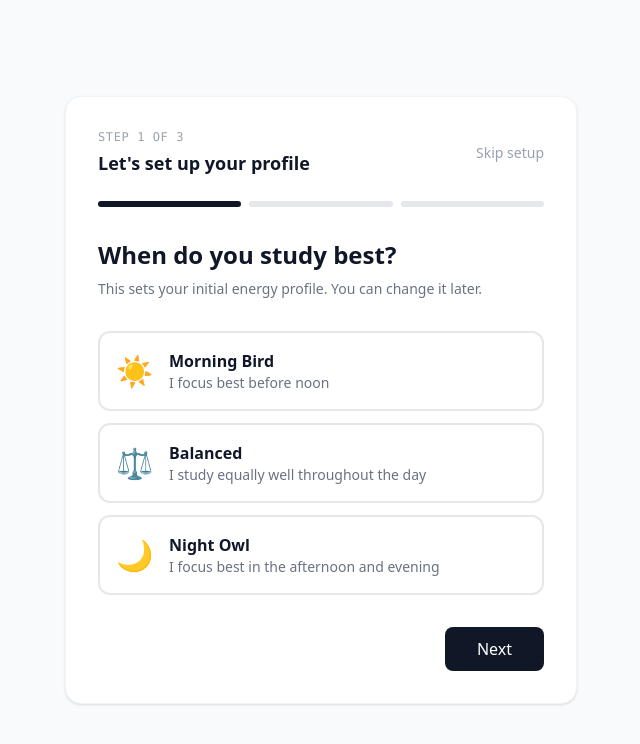
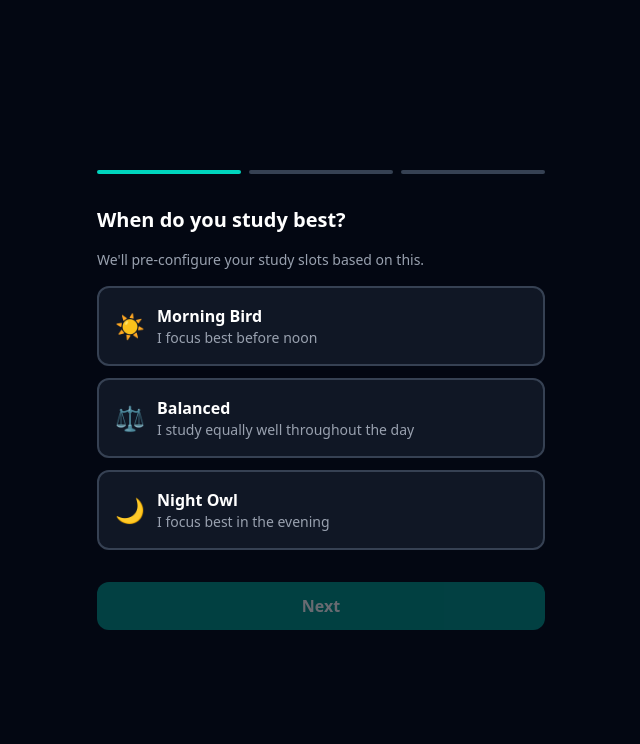
Before and after one commit to kyashark/MASSS, a React (Vite) app in the folder frontend/: page /onboarding in a window 1280 px wide. Shown: the top 744 px of the page, without its empty margins (319-959 px from the left). Built offline with nearby package versions, Linux system fonts and the light colour scheme; sample sign-in values are in the browser's storage.

Commit message:
feat(frontend): redesign onboarding with custom slot configurator

```diff
--- a/frontend/src/pages/Onboarding.jsx
+++ b/frontend/src/pages/Onboarding.jsx
@@ -1,93 +1,61 @@
-import { useState } from "react";
+import { useState, useEffect } from "react";
+import axiosClient from "../api/axiosClient";
 import { useNavigate } from "react-router-dom";
-import axiosClient from "../api/axiosClient";
-import {
-  ACTIVITY_LABELS,
-  ACTIVITY_TYPES,
-  DAY_LABELS,
-  DAYS_OF_WEEK,
-} from "../constants/enums";
 
-// ── Step Data ─────────────────────────────────────────────────────────────────
+const SLOT_ORDER = ["morning", "afternoon", "evening"];
+
+const SLOT_ICONS = {
+  morning: "☀️",
+  afternoon: "🌤️",
+  evening: "🌙",
+};
 
 const CHRONOTYPES = [
   {
-    id:          "morning_bird",   // ← lowercase with underscore
-    label:       "Morning Bird",
-    icon:        "☀️",
+    id: "morning_bird",
+    label: "Morning Bird",
+    icon: "☀️",
     description: "I focus best before noon",
-    slots: { morning: 6, afternoon: 3, evening: 1 },   // ← lowercase
   },
   {
-    id:          "balanced",
-    label:       "Balanced",
-    icon:        "⚖️",
+    id: "balanced",
+    label: "Balanced",
+    icon: "⚖️",
     description: "I study equally well throughout the day",
-    slots: { morning: 4, afternoon: 4, evening: 4 },
   },
   {
-    id:          "night_owl",
-    label:       "Night Owl",
-    icon:        "🌙",
-    description: "I focus best in the afternoon and evening",
-    slots: { morning: 1, afternoon: 4, evening: 6 },
+    id: "night_owl",
+    label: "Night Owl",
+    icon: "🌙",
+    description: "I focus best in the evening",
   },
 ];
 
-const DAYS = DAYS_OF_WEEK;
-const DAYS_SHORT = ["Mon", "Tue", "Wed", "Thu", "Fri", "Sat", "Sun"];
-
-// ── Sub Components ────────────────────────────────────────────────────────────
-
-function StepIndicator({ current, total }) {
+// ── Step 1: Chronotype ────────────────────────────────────────────────────────
+function ChronotypeStep({ selected, onSelect }) {
   return (
-    <div className="flex items-center gap-2 mb-8">
-      {Array.from({ length: total }).map((_, i) => (
-        <div
-          key={i}
-          className={`h-1.5 flex-1 rounded-full transition-all duration-300 ${
-            i < current ? "bg-gray-900" : "bg-gray-200"
-          }`}
-        />
-      ))}
-    </div>
-  );
-}
-
-// ── Step 1: Chronotype ────────────────────────────────────────────────────────
-
-function ChronotypeStep({ value, onChange }) {
-  return (
-    <div>
-      <h2 className="text-2xl font-bold text-gray-900 mb-2">
-        When do you study best?
-      </h2>
-      <p className="text-gray-500 text-sm mb-8">
-        This sets your initial energy profile. You can change it later.
+    <div className="space-y-4">
+      <h2 className="text-xl font-bold text-white">When do you study best?</h2>
+      <p className="text-gray-400 text-sm">
+        We'll pre-configure your study slots based on this.
       </p>
-
-      <div className="space-y-3">
-        {CHRONOTYPES.map((type) => (
+      <div className="grid gap-3">
+        {CHRONOTYPES.map((c) => (
           <button
-            key={type.id}
-            onClick={() => onChange(type)}
-            className={`w-full p-4 rounded-xl border-2 text-left transition-all ${
-              value?.id === type.id
-                ? "border-gray-900 bg-gray-50"
-                : "border-gray-200 hover:border-gray-300"
+            key={c.id}
+            onClick={() => onSelect(c.id)}
+            className={`p-4 rounded-xl text-left border-2 transition-all ${
+              selected === c.id
+                ? "border-teal-400 bg-teal-900/30"
+                : "border-gray-700 bg-gray-800/50 hover:border-gray-500"
             }`}
           >
-            <div className="flex items-center gap-4">
-              <span className="text-3xl">{type.icon}</span>
+            <div className="flex items-center gap-3">
+              <span className="text-2xl">{c.icon}</span>
               <div>
-                <div className="font-semibold text-gray-900">{type.label}</div>
-                <div className="text-sm text-gray-500">{type.description}</div>
+                <div className="font-semibold text-white">{c.label}</div>
+                <div className="text-sm text-gray-400">{c.description}</div>
               </div>
-              {value?.id === type.id && (
-                <div className="ml-auto w-5 h-5 rounded-full bg-gray-900 flex items-center justify-center">
-                  <div className="w-2 h-2 rounded-full bg-white" />
-                </div>
-              )}
             </div>
           </button>
         ))}
@@ -96,146 +64,91 @@ function ChronotypeStep({ value, onChange }) {
   );
 }
 
-// ── Step 2: Weekly Routine ────────────────────────────────────────────────────
-
-function RoutineStep({ events, onChange }) {
+// ── Step 2: Routine ───────────────────────────────────────────────────────────
+function RoutineStep({ events, onAdd, onRemove }) {
   const [form, setForm] = useState({
     name: "",
     activity_type: "class",
     days: [],
     start_time: "09:00",
-    end_time: "10:00",
+    end_time: "11:00",
   });
 
+  const DAYS = ["monday", "tuesday", "wednesday", "thursday", "friday", "saturday", "sunday"];
+  const DAY_LABELS = ["Mon", "Tue", "Wed", "Thu", "Fri", "Sat", "Sun"];
+
   const toggleDay = (day) => {
-    setForm((prev) => ({
-      ...prev,
-      days: prev.days.includes(day)
-        ? prev.days.filter((d) => d !== day)
-        : [...prev.days, day],
+    setForm((f) => ({
+      ...f,
+      days: f.days.includes(day) ? f.days.filter((d) => d !== day) : [...f.days, day],
     }));
   };
 
-  const addEvent = () => {
+  const handleAdd = () => {
     if (!form.name || form.days.length === 0) return;
-    onChange([...events, { ...form, id: Date.now() }]);
-    setForm({
-      name: "",
-      activity_type: "class",
-      days: [],
-      start_time: "09:00",
-      end_time: "10:00",
-    });
-  };
-
-  const removeEvent = (id) => {
-    onChange(events.filter((e) => e.id !== id));
+    onAdd({ ...form });
+    setForm({ name: "", activity_type: "class", days: [], start_time: "09:00", end_time: "11:00" });
   };
 
   return (
-    <div>
-      <h2 className="text-2xl font-bold text-gray-900 mb-2">
-        Add your weekly schedule
-      </h2>
-      <p className="text-gray-500 text-sm mb-6">
-        Classes, work, and fixed commitments. The AI uses this to avoid
-        scheduling tasks during your busy times.
+    <div className="space-y-4">
+      <h2 className="text-xl font-bold text-white">Your weekly commitments</h2>
+      <p className="text-gray-400 text-sm">
+        Add classes, work, or other fixed events. Optional — skip if you prefer.
       </p>
 
-      {/* Add Event Form */}
-      <div className="bg-gray-50 rounded-xl p-4 mb-4 space-y-3">
-        <div className="grid grid-cols-2 gap-3">
+      <div className="bg-gray-800 rounded-xl p-4 space-y-3">
         <input
-            type="text"
-            placeholder="e.g. Physics Lecture"
+          className="w-full bg-gray-700 text-white rounded-lg px-3 py-2 text-sm"
+          placeholder="Event name (e.g. Physics Lecture)"
           value={form.name}
-            onChange={(e) => setForm({ ...form, name: e.target.value })}
-            className="col-span-2 px-3 py-2 border border-gray-300 rounded-lg text-sm outline-none focus:ring-2 focus:ring-gray-900"
+          onChange={(e) => setForm((f) => ({ ...f, name: e.target.value }))}
         />
-
+        <div className="flex gap-2">
           <select
+            className="flex-1 bg-gray-700 text-white rounded-lg px-3 py-2 text-sm"
             value={form.activity_type}
-            onChange={(e) =>
-              setForm({ ...form, activity_type: e.target.value })
-            }
-            className="px-3 py-2 border border-gray-300 rounded-lg text-sm outline-none bg-white"
+            onChange={(e) => setForm((f) => ({ ...f, activity_type: e.target.value }))}
           >
-            {ACTIVITY_TYPES.map((activity) => (
-              <option key={activity} value={activity}>{ACTIVITY_LABELS[activity]}</option>
-            ))}
+            <option value="class">Class</option>
+            <option value="work">Work</option>
+            <option value="habit">Habit</option>
           </select>
-
-          <div className="grid grid-cols-2 gap-2">
-            <input
-              type="time"
-              value={form.start_time}
-              onChange={(e) =>
-                setForm({ ...form, start_time: e.target.value })
-              }
-              className="px-2 py-2 border border-gray-300 rounded-lg text-sm outline-none"
-            />
-            <input
-              type="time"
-              value={form.end_time}
-              onChange={(e) => setForm({ ...form, end_time: e.target.value })}
-              className="px-2 py-2 border border-gray-300 rounded-lg text-sm outline-none"
-            />
+          <input type="time" className="bg-gray-700 text-white rounded-lg px-2 py-2 text-sm"
+            value={form.start_time} onChange={(e) => setForm((f) => ({ ...f, start_time: e.target.value }))} />
+          <span className="text-gray-400 self-center">–</span>
+          <input type="time" className="bg-gray-700 text-white rounded-lg px-2 py-2 text-sm"
+            value={form.end_time} onChange={(e) => setForm((f) => ({ ...f, end_time: e.target.value }))} />
         </div>
-        </div>
-
-        {/* Day Selector */}
-        <div className="flex gap-1.5 flex-wrap">
+        <div className="flex gap-1 flex-wrap">
           {DAYS.map((day, i) => (
-            <button
-              key={day}
-              type="button"
-              onClick={() => toggleDay(day)}
-              className={`px-2.5 py-1 rounded-full text-xs font-semibold border transition-all ${
+            <button key={day} onClick={() => toggleDay(day)}
+              className={`px-2 py-1 rounded text-xs font-medium transition-colors ${
                 form.days.includes(day)
-                  ? "bg-gray-900 text-white border-gray-900"
-                  : "bg-white text-gray-500 border-gray-300"
-              }`}
-            >
-              {DAYS_SHORT[i]}
+                  ? "bg-teal-500 text-white"
+                  : "bg-gray-700 text-gray-400 hover:bg-gray-600"
+              }`}>
+              {DAY_LABELS[i]}
             </button>
           ))}
         </div>
-
-        <button
-          onClick={addEvent}
-          disabled={!form.name || form.days.length === 0}
-          className="w-full py-2 bg-gray-900 text-white rounded-lg text-sm font-medium disabled:opacity-40 transition-opacity"
-        >
-          Add Event
+        <button onClick={handleAdd}
+          className="w-full py-2 rounded-lg bg-teal-600 hover:bg-teal-500 text-white text-sm font-medium transition-colors">
+          + Add Event
         </button>
       </div>
 
-      {/* Event List */}
-      {events.length === 0 ? (
-        <p className="text-center text-gray-400 text-sm py-4">
-          No events added yet. You can skip this and add them later.
-        </p>
-      ) : (
+      {events.length > 0 && (
         <div className="space-y-2">
-          {events.map((event) => (
-            <div
-              key={event.id}
-              className="flex items-center justify-between p-3 bg-white border border-gray-200 rounded-lg"
-            >
+          {events.map((e, i) => (
+            <div key={i} className="flex items-center justify-between bg-gray-800 rounded-lg p-3">
               <div>
-                <div className="text-sm font-medium text-gray-900">
-                  {event.name}
+                <span className="text-white text-sm font-medium">{e.name}</span>
+                <span className="text-gray-400 text-xs ml-2">
+                  {e.start_time}–{e.end_time} · {e.days.join(", ")}
+                </span>
               </div>
-                <div className="text-xs text-gray-500">
-                  {event.days.map((d) => DAY_LABELS[d] || d).join(", ")} · {event.start_time}–{event.end_time}
-                </div>
-              </div>
-              <button
-                onClick={() => removeEvent(event.id)}
-                className="text-gray-400 hover:text-red-500 text-xs font-medium transition-colors"
-              >
-                Remove
-              </button>
+              <button onClick={() => onRemove(i)} className="text-gray-500 hover:text-red-400 text-sm">✕</button>
             </div>
           ))}
         </div>
@@ -244,242 +157,208 @@ function RoutineStep({ events, onChange }) {
   );
 }
 
-// ── Step 3: Capacity ──────────────────────────────────────────────────────────
+// ── Step 3: Custom Slots ──────────────────────────────────────────────────────
+function SlotsStep({ slots, onUpdateSlot }) {
+  return (
+    <div className="space-y-4">
+      <h2 className="text-xl font-bold text-white">Configure your study slots</h2>
+      <p className="text-gray-400 text-sm">
+        Set the name, time window, and capacity for each of your 3 study periods.
+        These are pre-filled based on your chronotype — adjust as needed.
+      </p>
 
-function CapacityStep({ capacity, onChange }) {
-const slots = [
-  { key: "morning",   label: "Morning",   icon: "☀️", hours: "6am – 12pm" },
-  { key: "afternoon", label: "Afternoon", icon: "🌤️", hours: "12pm – 6pm" },
-  { key: "evening",   label: "Evening",   icon: "🌙", hours: "6pm – 12am" },
-];
+      <div className="space-y-4">
+        {SLOT_ORDER.map((slotName) => {
+          const slot = slots.find((s) => s.slot_name === slotName);
+          if (!slot) return null;
 
           return (
-    <div>
-      <h2 className="text-2xl font-bold text-gray-900 mb-2">
-        Set your daily capacity
-      </h2>
-      <p className="text-gray-500 text-sm mb-8">
-        How many 25-minute study sessions can you do per slot?
-        The AI will not schedule more than this.
-      </p>
-
-      <div className="space-y-6">
-        {slots.map((slot) => (
-          <div key={slot.key}>
-            <div className="flex justify-between items-center mb-2">
+            <div key={slotName} className="bg-gray-800 rounded-xl p-4 border border-gray-700 space-y-3">
+              {/* Header */}
               <div className="flex items-center gap-2">
-                <span className="text-xl">{slot.icon}</span>
-                <div>
-                  <div className="text-sm font-semibold text-gray-900">
-                    {slot.label}
-                  </div>
-                  <div className="text-xs text-gray-400">{slot.hours}</div>
-                </div>
-              </div>
-              <div className="text-2xl font-bold text-gray-900">
-                {capacity[slot.key]}
-              </div>
-            </div>
-
-            {/* Progress Bar */}
-            <div className="h-2 bg-gray-100 rounded-full mb-2 overflow-hidden">
-              <div
-                className="h-full bg-gray-900 rounded-full transition-all duration-300"
-                style={{ width: `${(capacity[slot.key] / 12) * 100}%` }}
+                <span className="text-xl">{SLOT_ICONS[slotName]}</span>
+                <input
+                  className="flex-1 bg-gray-700 text-white rounded-lg px-3 py-1.5 text-sm font-medium"
+                  value={slot.slot_label}
+                  onChange={(e) =>
+                    onUpdateSlot(slotName, "slot_label", e.target.value)
+                  }
+                  placeholder="Slot name"
                 />
               </div>
 
-            {/* Slider */}
+              {/* Time Range */}
+              <div className="flex items-center gap-2">
+                <span className="text-gray-400 text-xs w-12">From</span>
+                <input
+                  type="time"
+                  className="flex-1 bg-gray-700 text-white rounded-lg px-3 py-1.5 text-sm"
+                  value={slot.start_time}
+                  onChange={(e) =>
+                    onUpdateSlot(slotName, "start_time", e.target.value)
+                  }
+                />
+                <span className="text-gray-400 text-xs">to</span>
+                <input
+                  type="time"
+                  className="flex-1 bg-gray-700 text-white rounded-lg px-3 py-1.5 text-sm"
+                  value={slot.end_time}
+                  onChange={(e) =>
+                    onUpdateSlot(slotName, "end_time", e.target.value)
+                  }
+                />
+              </div>
+
+              {/* Capacity Slider */}
+              <div>
+                <div className="flex justify-between text-xs text-gray-400 mb-1">
+                  <span>Max sessions</span>
+                  <span className="text-teal-400 font-bold">{slot.max_pomodoros}</span>
+                </div>
                 <input
                   type="range"
-              min="0"
-              max="12"
-              step="1"
-              value={capacity[slot.key]}
+                  min="1"
+                  max="10"
+                  value={slot.max_pomodoros}
                   onChange={(e) =>
-                onChange({ ...capacity, [slot.key]: parseInt(e.target.value) })
+                    onUpdateSlot(slotName, "max_pomodoros", parseInt(e.target.value))
                   }
-              className="w-full accent-gray-900"
+                  className="w-full accent-teal-500"
                 />
-            <div className="flex justify-between text-xs text-gray-400 mt-1">
-              <span>0 sessions</span>
-              <span>12 sessions</span>
+                <div className="flex justify-between text-xs text-gray-600 mt-0.5">
+                  <span>1</span>
+                  <span>10</span>
                 </div>
               </div>
-        ))}
+            </div>
+          );
+        })}
       </div>
     </div>
   );
 }
 
-// ── Main Onboarding Page ──────────────────────────────────────────────────────
-
-const Onboarding = () => {
+// ── Main Onboarding Component ─────────────────────────────────────────────────
+export default function Onboarding() {
   const navigate = useNavigate();
   const [step, setStep] = useState(1);
+  const [chronotype, setChronotype] = useState("");
+  const [routineEvents, setRoutineEvents] = useState([]);
+  const [slots, setSlots] = useState([]);
   const [loading, setLoading] = useState(false);
-  const [error, setError] = useState("");
 
-  const [chronotype, setChronotype] = useState(null);
-  const [routineEvents, setRoutineEvents] = useState([]);
-  const [capacity, setCapacity] = useState({
-    morning: 4,
-    afternoon: 4,
-    evening: 4,
-  });
-
-  const TOTAL_STEPS = 3;
-
-  // When chronotype is selected, update capacity defaults
-  const handleChronotypeChange = (selected) => {
-    setChronotype(selected);
-    setCapacity(selected.slots);
+  // When chronotype selected, fetch defaults and pre-populate slots
+  const handleChronotypeSelect = async (value) => {
+    setChronotype(value);
+    try {
+      const res = await axiosClient.get(`/onboarding/slot-defaults/${value}`);
+      setSlots(res.data.slots);
+    } catch {
+      // Use hardcoded fallback if endpoint fails
+      setSlots([
+        { slot_name: "morning",   slot_label: "Morning",   start_time: "08:00", end_time: "12:00", max_pomodoros: 4 },
+        { slot_name: "afternoon", slot_label: "Afternoon", start_time: "13:00", end_time: "17:00", max_pomodoros: 4 },
+        { slot_name: "evening",   slot_label: "Evening",   start_time: "19:00", end_time: "22:00", max_pomodoros: 4 },
+      ]);
+    }
   };
 
-  const handleNext = () => {
-    if (step === 1 && !chronotype) {
-      setError("Please select when you study best.");
-      return;
-    }
-    setError("");
-    setStep((s) => s + 1);
-  };
-
-  const handleBack = () => {
-    setError("");
-    setStep((s) => s - 1);
+  const updateSlot = (slotName, field, value) => {
+    setSlots((prev) =>
+      prev.map((s) => (s.slot_name === slotName ? { ...s, [field]: value } : s))
+    );
   };
 
   const handleFinish = async () => {
     setLoading(true);
-    setError("");
-
     try {
       await axiosClient.post("/onboarding/complete", {
-        chronotype: chronotype.id,
-        routine_events: routineEvents.map((e) => ({
-          name: e.name,
-          activity_type: e.activity_type,
-          days: e.days,
-          start_time: e.start_time,
-          end_time: e.end_time,
-        })),
-        capacity: {
-          morning: capacity.morning,
-          afternoon: capacity.afternoon,
-          evening: capacity.evening,
-        },
+        chronotype,
+        routine_events: routineEvents,
+        slots,
       });
-
       navigate("/user/home");
     } catch (err) {
-      setError(
-        err.response?.data?.detail || "Something went wrong. Please try again."
-      );
+      console.error("Onboarding error:", err);
     } finally {
       setLoading(false);
     }
   };
 
-  const handleSkip = async () => {
-    setLoading(true);
-    try {
-      await axiosClient.post("/onboarding/skip");
-      navigate("/user/home");
-    } catch {
-      navigate("/user/home");
-    } finally {
-      setLoading(false);
-    }
+  const canProceed = () => {
+    if (step === 1) return chronotype !== "";
+    if (step === 2) return true; // routine is optional
+    if (step === 3) return slots.length === 3 && slots.every(
+      (s) => s.slot_label && s.start_time && s.end_time
+    );
+    return false;
   };
 
   return (
-    <div className="min-h-screen bg-gray-50 flex items-center justify-center p-4">
-      <div className="bg-white w-full max-w-lg rounded-2xl shadow-sm border border-gray-100 p-8">
-
-        {/* Header */}
-        <div className="flex justify-between items-center mb-6">
-          <div>
-            <div className="text-xs font-mono text-gray-400 uppercase tracking-wider mb-1">
-              Step {step} of {TOTAL_STEPS}
-            </div>
-            <div className="text-lg font-bold text-gray-900">
-              Let's set up your profile
-            </div>
-          </div>
-          <button
-            onClick={handleSkip}
-            className="text-sm text-gray-400 hover:text-gray-600 transition-colors"
-          >
-            Skip setup
-          </button>
+    <div className="min-h-screen bg-gray-950 flex items-center justify-center p-4">
+      <div className="w-full max-w-md">
+        {/* Progress */}
+        <div className="flex gap-2 mb-8">
+          {[1, 2, 3].map((n) => (
+            <div key={n}
+              className={`h-1 flex-1 rounded-full transition-colors ${
+                n <= step ? "bg-teal-400" : "bg-gray-700"
+              }`}
+            />
+          ))}
         </div>
 
-        {/* Step Indicator */}
-        <StepIndicator current={step} total={TOTAL_STEPS} />
-
-        {/* Error */}
-        {error && (
-          <div className="mb-4 p-3 bg-red-50 border border-red-100 rounded-lg text-red-600 text-sm">
-            {error}
-          </div>
-        )}
-
         {/* Step Content */}
-        <div className="mb-8">
+        <div className="min-h-72">
           {step === 1 && (
-            <ChronotypeStep
-              value={chronotype}
-              onChange={handleChronotypeChange}
-            />
+            <ChronotypeStep selected={chronotype} onSelect={handleChronotypeSelect} />
           )}
           {step === 2 && (
             <RoutineStep
               events={routineEvents}
-              onChange={setRoutineEvents}
+              onAdd={(e) => setRoutineEvents((prev) => [...prev, e])}
+              onRemove={(i) => setRoutineEvents((prev) => prev.filter((_, idx) => idx !== i))}
             />
           )}
           {step === 3 && (
-            <CapacityStep
-              capacity={capacity}
-              onChange={setCapacity}
-            />
+            <SlotsStep slots={slots} onUpdateSlot={updateSlot} />
           )}
         </div>
 
-        {/* Navigation Buttons */}
-        <div className="flex justify-between gap-3">
-          {step > 1 ? (
+        {/* Navigation */}
+        <div className="flex gap-3 mt-8">
+          {step > 1 && (
             <button
-              onClick={handleBack}
-              className="px-6 py-2.5 border border-gray-300 text-gray-700 font-medium rounded-lg hover:bg-gray-50 transition-colors"
-            >
+              onClick={() => setStep((s) => s - 1)}
+              className="flex-1 py-3 rounded-xl border border-gray-600 text-gray-300 hover:bg-gray-800 transition-colors">
               Back
             </button>
-          ) : (
-            <div />
           )}
-
-          {step < TOTAL_STEPS ? (
+          {step < 3 ? (
             <button
-              onClick={handleNext}
-              className="px-8 py-2.5 bg-gray-900 text-white font-medium rounded-lg hover:bg-black transition-colors"
-            >
+              onClick={() => setStep((s) => s + 1)}
+              disabled={!canProceed()}
+              className="flex-1 py-3 rounded-xl bg-teal-600 hover:bg-teal-500 disabled:opacity-40 disabled:cursor-not-allowed text-white font-semibold transition-colors">
               Next
             </button>
           ) : (
             <button
               onClick={handleFinish}
-              disabled={loading}
-              className="px-8 py-2.5 bg-gray-900 text-white font-medium rounded-lg hover:bg-black transition-colors disabled:opacity-50"
-            >
-              {loading ? "Saving..." : "Finish Setup"}
+              disabled={!canProceed() || loading}
+              className="flex-1 py-3 rounded-xl bg-teal-600 hover:bg-teal-500 disabled:opacity-40 text-white font-semibold transition-colors">
+              {loading ? "Setting up..." : "Finish Setup"}
+            </button>
+          )}
+        </div>
+
+        {step === 2 && (
+          <button
+            onClick={() => setStep(3)}
+            className="w-full mt-2 py-2 text-gray-500 hover:text-gray-300 text-sm transition-colors">
+            Skip this step
           </button>
         )}
       </div>
     </div>
-    </div>
   );
-};
-
-export default Onboarding;
+}
```
Also changed, not shown: frontend/src/hooks/useStateVector.js (+27 -4 lines). Lines whose indentation alone changed are shown as unchanged.
